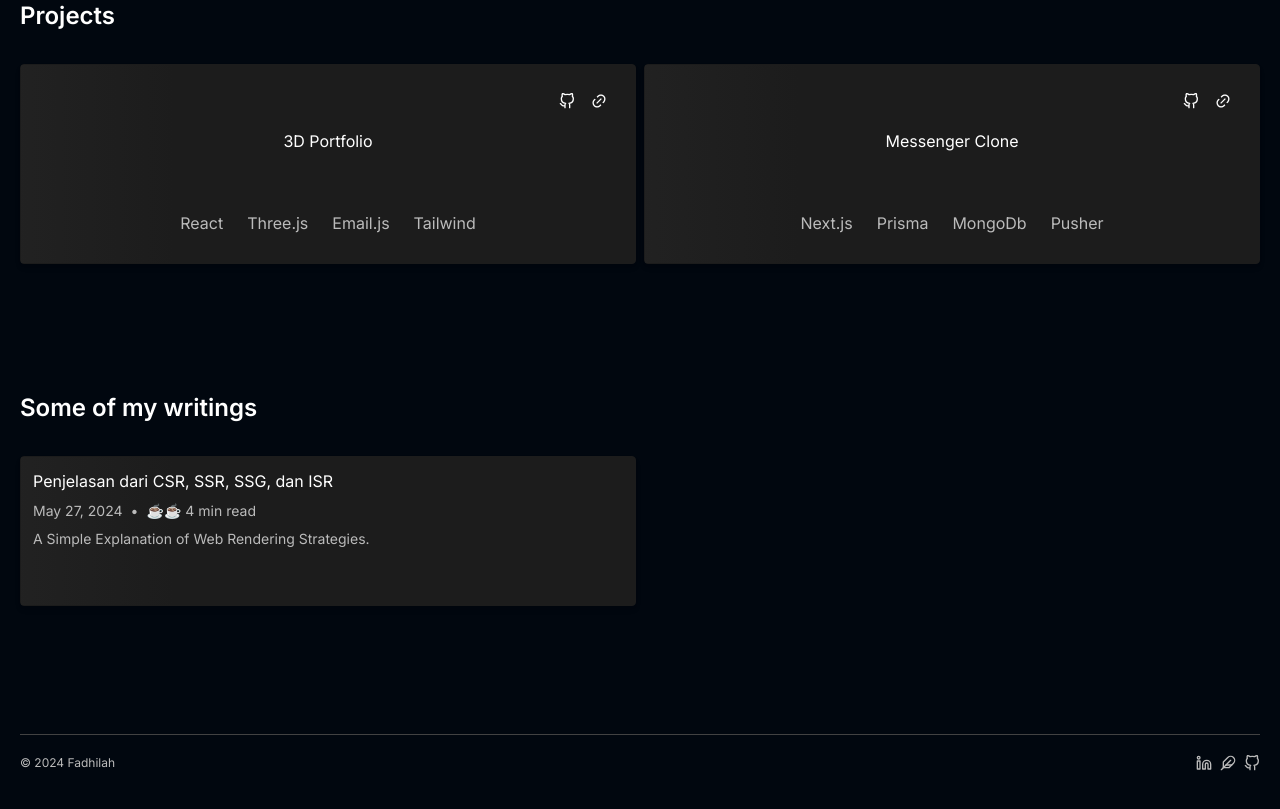
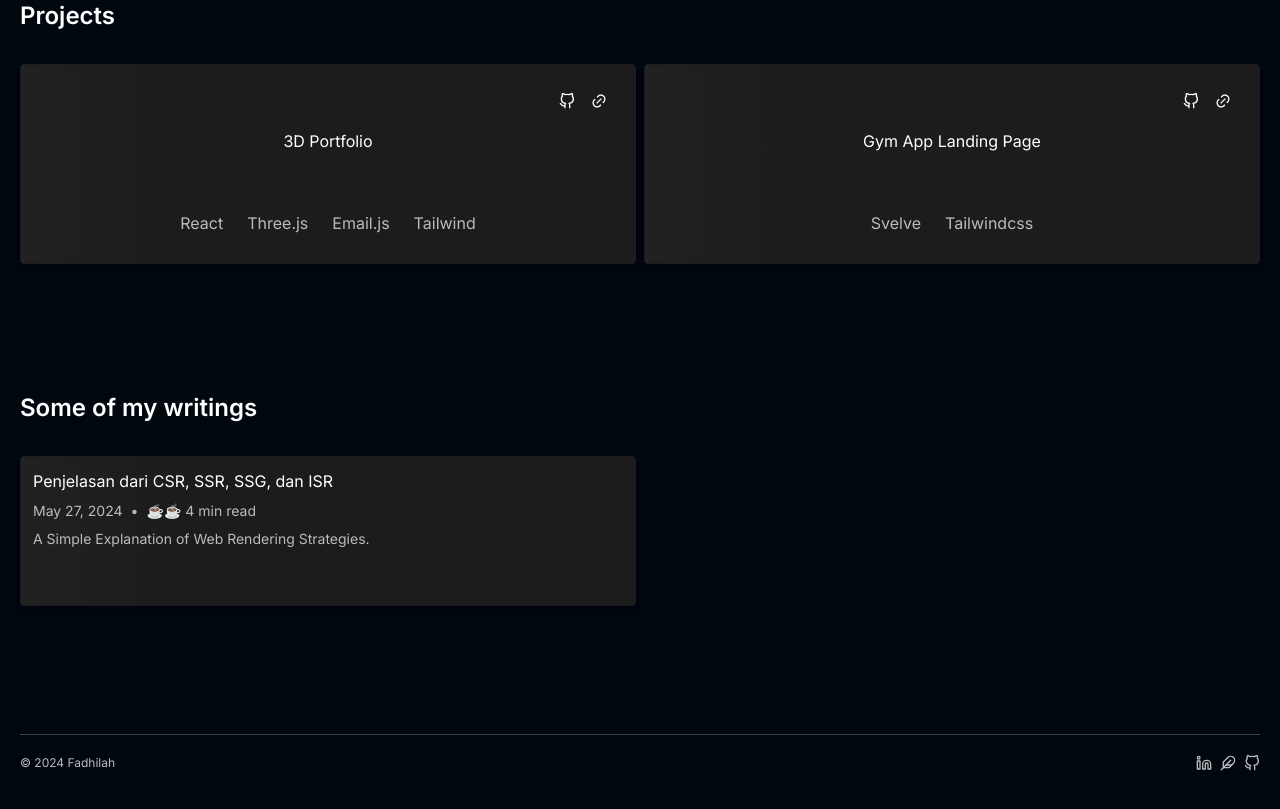
Before and after one commit to fadhildwia/portfolio-v1, a Next.js app: page / in a window 1280 px wide. Shown: the part 1380-2189 px from the top of the page. Built offline with nearby package versions, Linux system fonts and the light colour scheme.

Commit message:
update work data

```diff
--- a/src/constant/workData.ts
+++ b/src/constant/workData.ts
@@ -6,9 +6,9 @@ export const projectItems = [
     stack: ['React', 'Three.js', 'Email.js', 'Tailwind']
   },
   {
-    github: 'https://github.com/fadhildwia/messenger-clone-next',
-    link: 'https://messenger-clone-fadhil.vercel.app/',
-    title: 'Messenger Clone',
-    stack: ['Next.js', 'Prisma', 'MongoDb', 'Pusher']
+    github: 'https://github.com/fadhildwia/gym-app-landingpage-svelte',
+    link: 'https://gym-app-landingpage-svelte.vercel.app/',
+    title: 'Gym App Landing Page',
+    stack: ['Svelve', 'Tailwindcss']
   }
 ];
```
